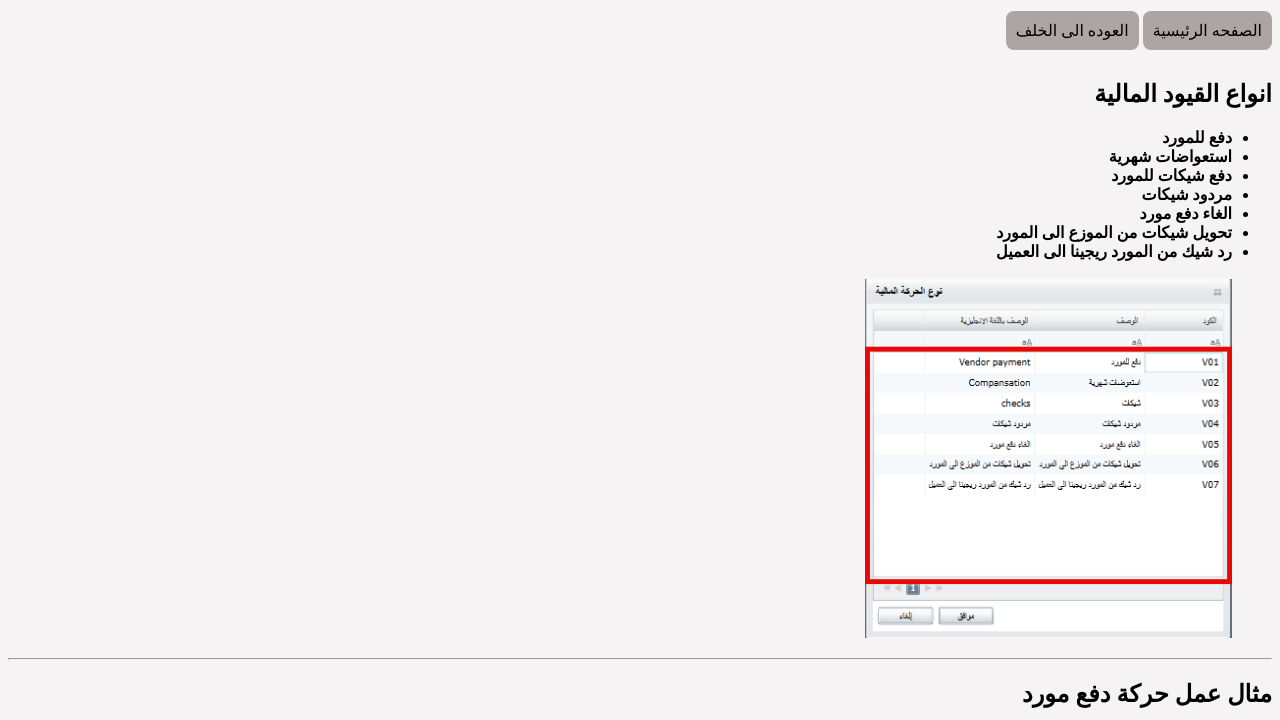
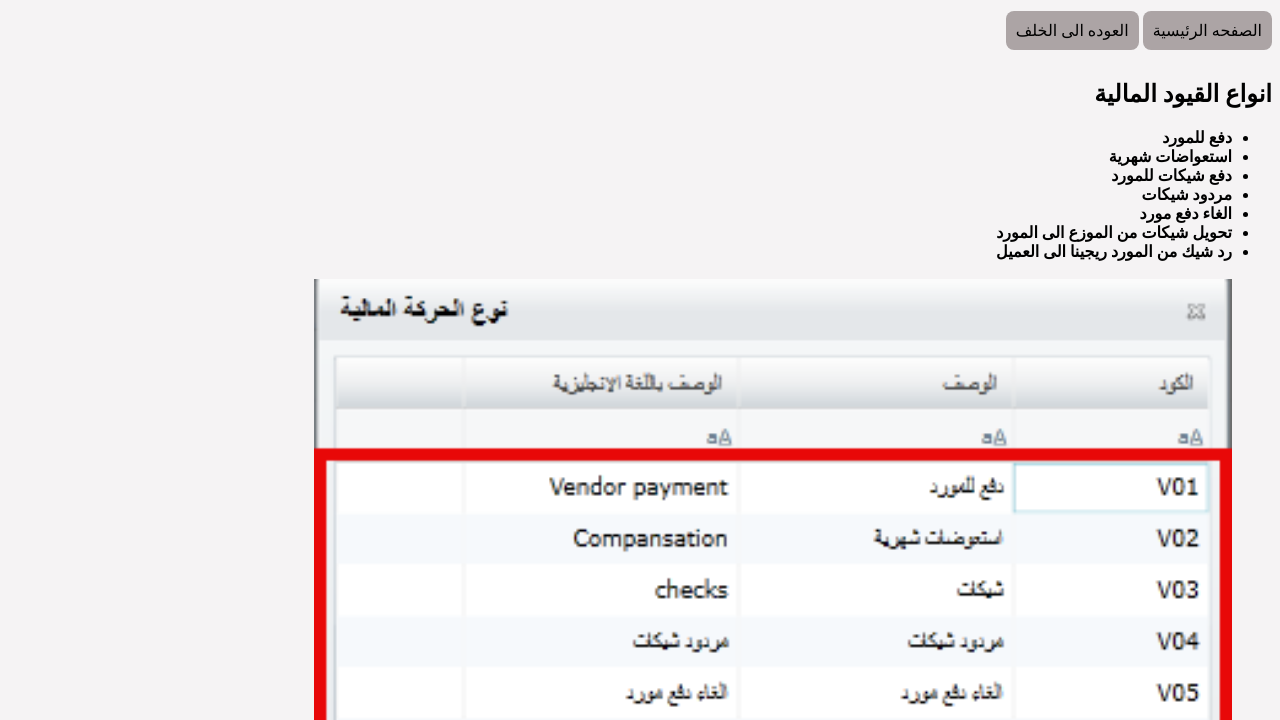
Before and after one commit to msakkoury/reginatest, a plain HTML site: page vendor_pay.html in a window 1280 px wide. Shown: the part 80-800 px from the top of the page. Drawn offline with Linux system fonts and the light colour scheme.

Commit message:
Update vendor_pay.html

```diff
--- a/vendor_pay.html
+++ b/vendor_pay.html
@@ -27,7 +27,7 @@
             <li>تحويل شيكات من الموزع الى المورد</li>
             <li>رد شيك من المورد ريجينا الى العميل</li>
             <br>
-            <img src="img/vp1.png" alt="vp" class="med">
+            <img src="img/vp1.png" alt="vp" class="respon">
         </ul>
          <hr>
          <h2>مثال عمل حركة دفع مورد</h2>
```
